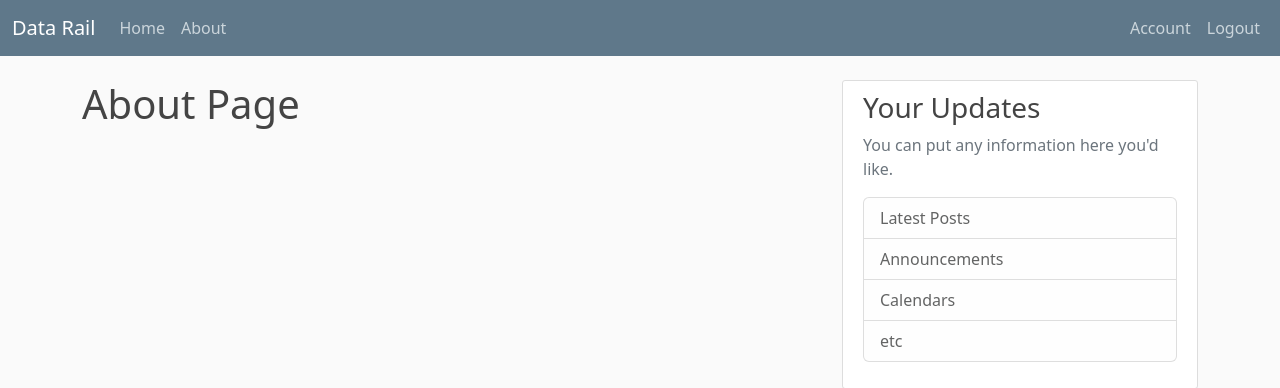
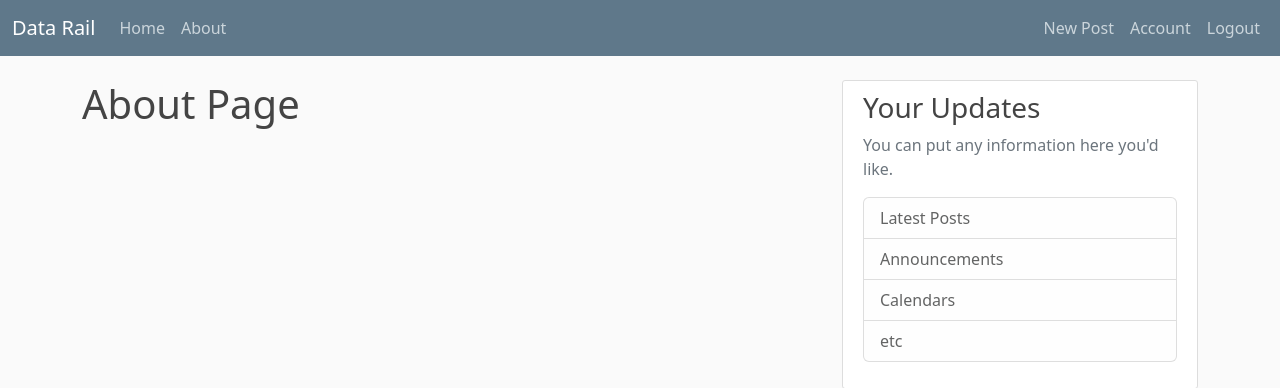
Before and after one commit to Oluwajobs/datarail, a Flask app: page /about in a window 1280 px wide. Shown: the top 388 px of the page. Run offline with Flask 2, Linux system fonts and the light colour scheme; a user stored in the database is signed in.

Commit message:
Add New Post to Layout/Nav bar

```diff
--- a/datarail/routes.py
+++ b/datarail/routes.py
@@ -125,6 +125,7 @@ def logout():
 #-------------------------------------------#
 
 @app.route('/post/new', methods=['GET', 'POST'])
+@login_required
 def new_post():
     form = PostForm()
     if form.validate_on_submit():
--- a/datarail/templates/layout.html
+++ b/datarail/templates/layout.html
@@ -34,6 +34,7 @@
                     <!-- Navbar Right Side -->
                     <div class="navbar-nav">
                         {%if current_user.is_authenticated %}
+                        <a class="nav-item nav-link" href="{{url_for('new_post')}}">New Post</a>
                         <a class="nav-item nav-link" href="{{url_for('account')}}">Account</a>
                         <a class="nav-item nav-link" href="{{url_for('logout')}}">Logout</a>
                         {%else%}
```
